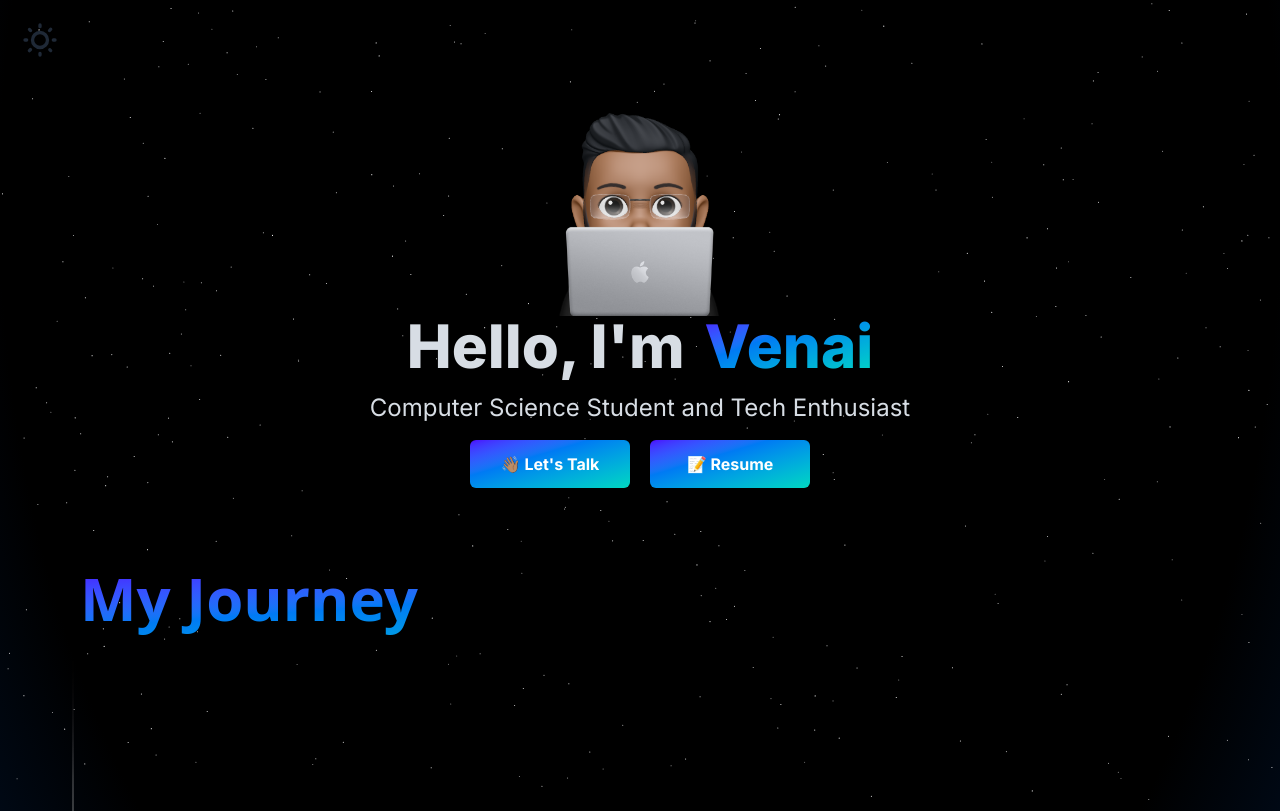
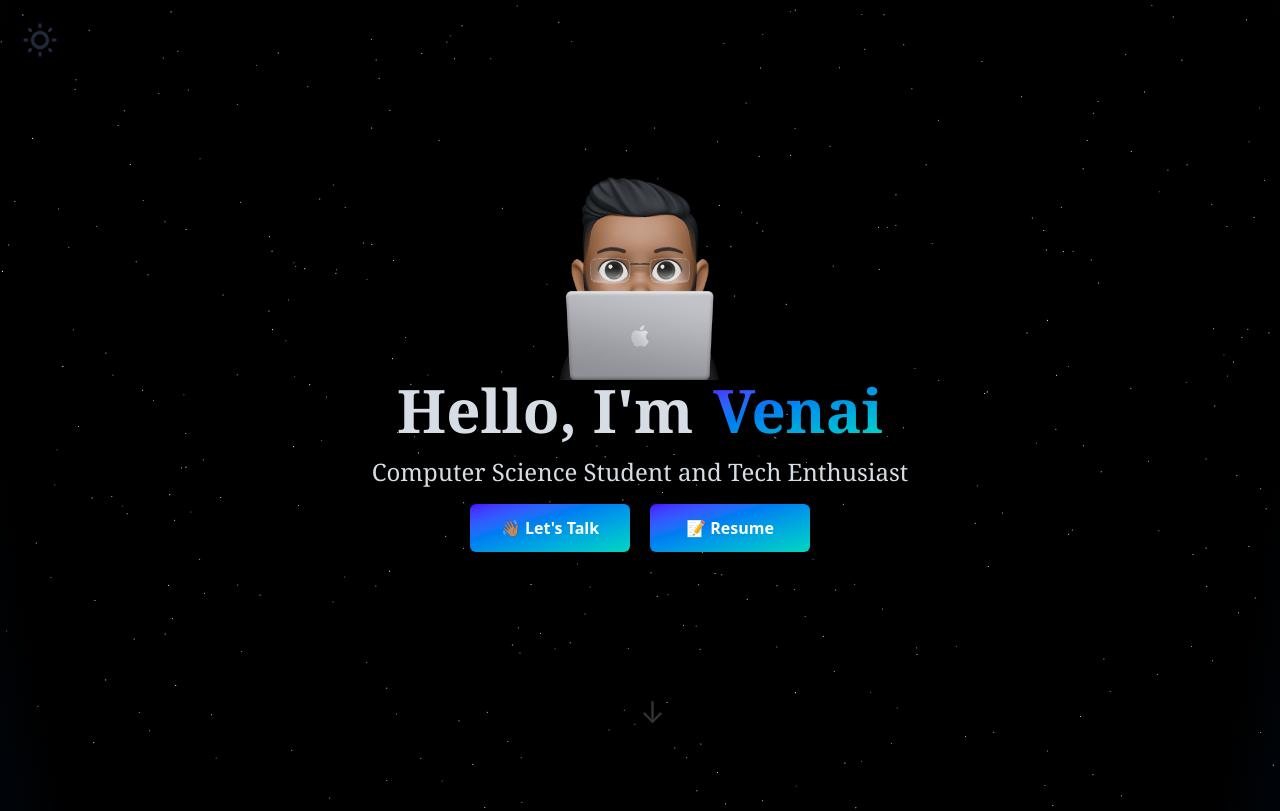
Before and after one commit to Venai1/portfolio-website, a Next.js app: page / in a window 1280 px wide. Shown: the top 811 px of the page. Built offline with nearby package versions, Linux system fonts and the light colour scheme.

Commit message:
about me

```diff
--- a/package.json
+++ b/package.json
@@ -18,6 +18,7 @@
     "next": "14.2.7",
     "react": "^18",
     "react-dom": "^18",
+    "react-native-reanimated": "^3.15.1",
     "sass": "^1.78.0",
     "simplex-noise": "^4.0.3",
     "tailwind-merge": "^2.5.2",
--- a/src/app/page.tsx
+++ b/src/app/page.tsx
@@ -4,15 +4,18 @@ import HeroSection from "@/components/HeroSection";
 import TimelineDemo from "@/components/timeline-entries";
 import ThemeButton from "@/components/ui/theme-button";
 import { ThemeSwap } from "@/components/ui/swap-theme";
+import ScrollIndicator from "@/components/ui/scroll-down";
+import { AboutMe } from "@/components/about-me";
 
 export default function Home() {
 
   return (
     <main className="flex min-h-screen flex-col relative bg-transparent overflow-hidden">
     <ThemeSwap/>
+    <HeroSection/>
+    <AboutMe/>
+    <TimelineDemo/>
 
-    <HeroSection/>
-    <TimelineDemo/>
     </main>
   );
 }
--- a/src/components/HeroSection.tsx
+++ b/src/components/HeroSection.tsx
@@ -1,9 +1,12 @@
 import React from "react";
 import Image from "next/image"; // Importing Image from next/image if using Next.js
 import myMemoji from "/src/images/myMemoji.png";
+import ScrollIndicator from "./ui/scroll-down";
 const HeroSection: React.FC = () => {
     return (
-        <section className="bg-transparent">
+        <div>
+        <section className="min-h-screen flex items-center justify-center">
+            <section className="bg-transparent min-h-screen flex items-start justify-start pt-16 font-serif">
                     <div className = "grid place-items-center">
 
                         <Image src={myMemoji.src} alt="Memoji of Venai" width={250} height={250}/>
@@ -16,11 +19,14 @@ const HeroSection: React.FC = () => {
                             Computer Science Student and Tech Enthusiast
                         </p>
                         <div style = {{display:'flex', gap: '20px'}}>
-                        <button className="group relative w-40 inline-flex h-12 items-center justify-center overflow-hidden rounded-md bg-gradient-to-br from-primary to-accent px-6 font-bold text-base-100 duration-500"><div className="translate-y-0 opacity-100 group-hover:-translate-y-[150%] group-hover:opacity-0">👋🏽 Let's Talk</div><div className="absolute translate-y-[150%] opacity-0 transition group-hover:translate-y-0 group-hover:opacity-100"><svg width="15" height="15" viewBox="0 0 15 15" fill="none" xmlns="http://www.w3.org/2000/svg" className="h-6 w-6"><path d="M7.5 2C7.77614 2 8 2.22386 8 2.5L8 11.2929L11.1464 8.14645C11.3417 7.95118 11.6583 7.95118 11.8536 8.14645C12.0488 8.34171 12.0488 8.65829 11.8536 8.85355L7.85355 12.8536C7.75979 12.9473 7.63261 13 7.5 13C7.36739 13 7.24021 12.9473 7.14645 12.8536L3.14645 8.85355C2.95118 8.65829 2.95118 8.34171 3.14645 8.14645C3.34171 7.95118 3.65829 7.95118 3.85355 8.14645L7 11.2929L7 2.5C7 2.22386 7.22386 2 7.5 2Z" fill="currentColor" fillRule="evenodd" clipRule="evenodd"></path></svg></div></button>
-                        <button className="group relative w-40 inline-flex h-12 items-center justify-center overflow-hidden rounded-md bg-gradient-to-br from-primary to-accent px-6 font-bold text-base-100 duration-500"><div className="translate-y-0 opacity-100 group-hover:-translate-y-[150%] group-hover:opacity-0">📝 Resume</div><div className="absolute translate-y-[150%] opacity-0 transition group-hover:translate-y-0 group-hover:opacity-100"><svg width="15" height="15" viewBox="0 0 24 24" fill="none" xmlns="http://www.w3.org/2000/svg" className="h-6 w-6"><path d="M12 16V4M12 16L8 12M12 16L16 12M4 20H20" stroke="currentColor" strokeWidth="2" strokeLinecap="round" strokeLinejoin="round"/></svg></div></button>
+                            <button className="group relative w-40 inline-flex h-12 items-center justify-center overflow-hidden rounded-md bg-gradient-to-br from-primary to-accent px-6 font-bold text-base-100 duration-500 font-sans"><div className="translate-y-0 opacity-100 group-hover:-translate-y-[150%] group-hover:opacity-0">👋🏽 Let's Talk</div><div className="absolute translate-y-[150%] opacity-0 transition group-hover:translate-y-0 group-hover:opacity-100"><svg width="15" height="15" viewBox="0 0 15 15" fill="none" xmlns="http://www.w3.org/2000/svg" className="h-6 w-6"><path d="M7.5 2C7.77614 2 8 2.22386 8 2.5L8 11.2929L11.1464 8.14645C11.3417 7.95118 11.6583 7.95118 11.8536 8.14645C12.0488 8.34171 12.0488 8.65829 11.8536 8.85355L7.85355 12.8536C7.75979 12.9473 7.63261 13 7.5 13C7.36739 13 7.24021 12.9473 7.14645 12.8536L3.14645 8.85355C2.95118 8.65829 2.95118 8.34171 3.14645 8.14645C3.34171 7.95118 3.65829 7.95118 3.85355 8.14645L7 11.2929L7 2.5C7 2.22386 7.22386 2 7.5 2Z" fill="currentColor" fillRule="evenodd" clipRule="evenodd"></path></svg></div></button>
+                            <button className="group relative w-40 inline-flex h-12 items-center justify-center overflow-hidden rounded-md bg-gradient-to-br from-primary to-accent px-6 font-bold text-base-100 duration-500 font-sans"><div className="translate-y-0 opacity-100 group-hover:-translate-y-[150%] group-hover:opacity-0">📝 Resume</div><div className="absolute translate-y-[150%] opacity-0 transition group-hover:translate-y-0 group-hover:opacity-100"><svg width="15" height="15" viewBox="0 0 24 24" fill="none" xmlns="http://www.w3.org/2000/svg" className="h-6 w-6"><path d="M12 16V4M12 16L8 12M12 16L16 12M4 20H20" stroke="currentColor" strokeWidth="2" strokeLinecap="round" strokeLinejoin="round"/></svg></div></button>
                         </div>
                     </div>
             </section>
+        </section>
+        <ScrollIndicator/>
+        </div>
     );
 }
 export default HeroSection;
--- /dev/null
+++ b/src/components/about-me.tsx
@@ -0,0 +1,15 @@
+import React from 'react';
+import TimelineDemo from './timeline-entries';
+
+export const AboutMe = () => {
+    return(
+        <div>
+            <div className = "max-w-7xl mx-auto px-4 pt-20 md:px-8 lg:px-10 justify-items-center">
+                <h2 className="text-4xl lg:text-6xl font-extrabold text-transparent bg-clip-text bg-gradient-to-br from-primary to-accent pb-5">
+                    About Me
+                </h2>
+            </div>
+        </div>
+
+    )
+}
--- a/src/components/background.tsx
+++ b/src/components/background.tsx
@@ -1,6 +1,7 @@
 // Background.tsx
 import React from 'react';
 import { StarsBackground } from './ui/stars-background';
+import { ShootingStars } from './ui/shooting-stars';
 
 // Define BackgroundProps type to expect a `theme` of type Theme
 interface BackgroundProps {
@@ -33,6 +34,7 @@ const Background: React.FC<BackgroundProps> = ({ theme }) => {
          {theme === 'dark' && (
         <StarsBackground starDensity={0.00035} twinkleProbability={0.7} />
       )}
+      <ShootingStars/>
     </div>
   );
 }
--- /dev/null
+++ b/src/components/ui/scroll-down.tsx
@@ -0,0 +1,59 @@
+"use client";
+import React, { useState, useEffect } from 'react';
+
+// Define keyframes for the bounce animation
+const bounceKeyframes = {
+    animation: 'bounce 5s infinite',
+  };
+
+  // Define the animation in a style element
+const bounceStyle = `
+    @keyframes bounce {
+      0% { transform: translateY(0); }
+      20% { transform: translateY(-15px); }
+      50% { transform: translateY(0); }
+      80% { transform: translateY(-15px); }
+      100% { transform: translateY(0); }
+    }
+  `;
+
+
+const ScrollIndicator: React.FC = () => {
+  const [fadeArrow, setFadeArrow] = useState(false);
+
+  const handleScroll = () => {
+    if (window.scrollY > 50) {
+      setFadeArrow(true);
+    } else {
+      setFadeArrow(false);
+    }
+  };
+
+  useEffect(() => {
+    window.addEventListener('scroll', handleScroll);
+    return () => {
+      window.removeEventListener('scroll', handleScroll);
+    };
+  }, []);
+
+  const arrowStyle = {
+    position: 'fixed',
+    bottom: '50px',
+    left: '50%',
+    transform: 'translateX(-50%)',
+    fontSize: '30px',
+    color: '#333',
+    opacity: fadeArrow ? 0 : 1,
+    transition: 'opacity 0.5s ease',
+    ...bounceKeyframes,
+  } as React.CSSProperties;
+
+  return (
+    <>
+      <style>{bounceStyle}</style>
+      <div style={arrowStyle}>↓</div>
+    </>
+  );
+};
+
+export default ScrollIndicator;
--- /dev/null
+++ b/src/components/ui/shooting-stars.tsx
@@ -0,0 +1,146 @@
+"use client";
+import { cn } from "@/lib/utils";
+import React, { useEffect, useState, useRef } from "react";
+
+interface ShootingStar {
+  id: number;
+  x: number;
+  y: number;
+  angle: number;
+  scale: number;
+  speed: number;
+  distance: number;
+}
+
+interface ShootingStarsProps {
+  minSpeed?: number;
+  maxSpeed?: number;
+  minDelay?: number;
+  maxDelay?: number;
+  starColor?: string;
+  trailColor?: string;
+  starWidth?: number;
+  starHeight?: number;
+  className?: string;
+}
+
+const getRandomStartPoint = () => {
+  const side = Math.floor(Math.random() * 4);
+  const offset = Math.random() * window.innerWidth;
+
+  switch (side) {
+    case 0:
+      return { x: offset, y: 0, angle: 45 };
+    case 1:
+      return { x: window.innerWidth, y: offset, angle: 135 };
+    case 2:
+      return { x: offset, y: window.innerHeight, angle: 225 };
+    case 3:
+      return { x: 0, y: offset, angle: 315 };
+    default:
+      return { x: 0, y: 0, angle: 45 };
+  }
+};
+export const ShootingStars: React.FC<ShootingStarsProps> = ({
+  minSpeed = 10,
+  maxSpeed = 30,
+  minDelay = 1200,
+  maxDelay = 4200,
+  starColor = "#9E00FF",
+  trailColor = "#2EB9DF",
+  starWidth = 10,
+  starHeight = 1,
+  className,
+}) => {
+  const [star, setStar] = useState<ShootingStar | null>(null);
+  const svgRef = useRef<SVGSVGElement>(null);
+
+  useEffect(() => {
+    const createStar = () => {
+      const { x, y, angle } = getRandomStartPoint();
+      const newStar: ShootingStar = {
+        id: Date.now(),
+        x,
+        y,
+        angle,
+        scale: 1,
+        speed: Math.random() * (maxSpeed - minSpeed) + minSpeed,
+        distance: 0,
+      };
+      setStar(newStar);
+
+      const randomDelay = Math.random() * (maxDelay - minDelay) + minDelay;
+      setTimeout(createStar, randomDelay);
+    };
+
+    createStar();
+
+    return () => {};
+  }, [minSpeed, maxSpeed, minDelay, maxDelay]);
+
+  useEffect(() => {
+    const moveStar = () => {
+      if (star) {
+        setStar((prevStar) => {
+          if (!prevStar) return null;
+          const newX =
+            prevStar.x +
+            prevStar.speed * Math.cos((prevStar.angle * Math.PI) / 180);
+          const newY =
+            prevStar.y +
+            prevStar.speed * Math.sin((prevStar.angle * Math.PI) / 180);
+          const newDistance = prevStar.distance + prevStar.speed;
+          const newScale = 1 + newDistance / 100;
+          if (
+            newX < -20 ||
+            newX > window.innerWidth + 20 ||
+            newY < -20 ||
+            newY > window.innerHeight + 20
+          ) {
+            return null;
+          }
+          return {
+            ...prevStar,
+            x: newX,
+            y: newY,
+            distance: newDistance,
+            scale: newScale,
+          };
+        });
+      }
+    };
+
+    const animationFrame = requestAnimationFrame(moveStar);
+    return () => cancelAnimationFrame(animationFrame);
+  }, [star]);
+
+  return (
+    <svg
+      ref={svgRef}
+      className={cn("w-full h-full absolute inset-0", className)}
+    >
+      {star && (
+        <rect
+          key={star.id}
+          x={star.x}
+          y={star.y}
+          width={starWidth * star.scale}
+          height={starHeight}
+          fill="url(#gradient)"
+          transform={`rotate(${star.angle}, ${
+            star.x + (starWidth * star.scale) / 2
+          }, ${star.y + starHeight / 2})`}
+        />
+      )}
+      <defs>
+        <linearGradient id="gradient" x1="0%" y1="0%" x2="100%" y2="100%">
+          <stop offset="0%" style={{ stopColor: trailColor, stopOpacity: 0 }} />
+          <stop
+            offset="100%"
+            style={{ stopColor: starColor, stopOpacity: 1 }}
+          />
+        </linearGradient>
+      </defs>
+    </svg>
+  );
+};
--- a/src/components/ui/stars-background.tsx
+++ b/src/components/ui/stars-background.tsx
@@ -138,7 +138,7 @@ export const StarsBackground: React.FC<StarBackgroundProps> = ({
     <canvas
       ref={canvasRef}
       className={cn("h-full w-full absolute inset-0", className)}
-      style={{ width: "100vw", height: "100vh", objectFit: "cover" }}
+      style={{ width: "100vw", height: "140vh", objectFit: "cover" }}
     />
   );
 };
```
Also changed, not shown: 1 other file (tests, documents, lock files or other folders). Lines whose indentation alone changed are shown as unchanged.
